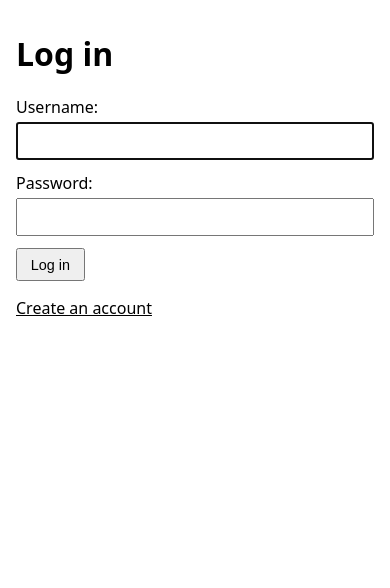
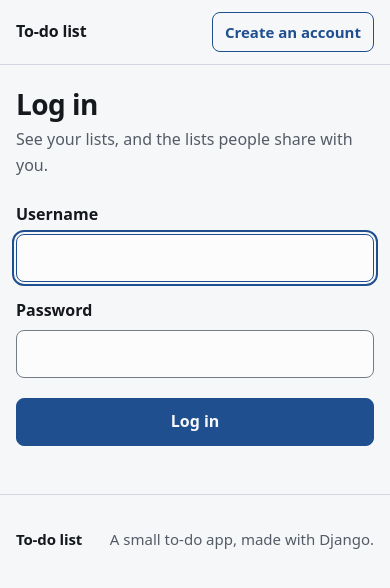
Before and after one commit to Compiledex/anyone-can-build-todo, a Django app: page /accounts/login/ in a window 390 px wide. Shown: the top 588 px of the page. Run offline with Django 5.2, Linux system fonts and the light colour scheme.

Commit message:
Give the login and sign-up pages the landing page's design
Both pages now extend todos/site_base.html and use site.css, like the
landing page: the same header, footer, colors, font and buttons. The form
is on the left, with each label above its input, the error below the
input and Django's help text under that. On a wide screen one real app
screenshot is on the right; under 768px only the form shows.

What the forms do stays the same: the same addresses, fields, CSRF token,
hidden `next`, Django's messages and page titles. The header links only to
the other page. The sign-up button now says "Create an account" (was
"Sign up"), the same label as the landing page.

Co-Authored-By: Claude Opus 5.5 <noreply@anthropic.com>

```diff
--- /dev/null
+++ b/accounts/static/accounts/auth.css
@@ -0,0 +1,87 @@
+/* The login and sign-up pages (accounts/templates/registration/). They load this file
+   after the shared todos/static/todos/site.css, which has the colors, the font, the
+   header, the footer, the buttons and the form fields. This file only places the form
+   and the screenshot. It sets no color token, so the pages cannot drift apart. */
+
+/* The form on the left, one app screenshot on the right. */
+
+.auth {
+  padding: 3rem 0 4rem;
+}
+
+.auth-grid {
+  display: grid;
+  grid-template-columns: minmax(0, 26rem) minmax(0, 1fr);
+  align-items: start;
+  gap: 4rem;
+}
+
+.auth-main {
+  display: grid;
+  gap: 2rem;
+}
+
+.auth-head {
+  display: grid;
+  gap: 0.5rem;
+}
+
+.auth-head h1 {
+  font-size: clamp(1.75rem, 1.4rem + 1vw, 2.25rem);
+  letter-spacing: -0.02em;
+}
+
+.auth-intro {
+  color: var(--muted);
+}
+
+.auth-form {
+  display: grid;
+  gap: 1.25rem;
+}
+
+.auth-form .button {
+  justify-self: start;
+  margin-top: 0.25rem;
+}
+
+/* Errors that belong to the whole form, like a wrong password: above the fields. */
+
+.form-errors {
+  padding-left: 0.875rem;
+  border-left: 3px solid var(--error);
+}
+
+.auth-shot img {
+  max-height: 34rem;
+  width: auto;
+  margin-left: auto;
+}
+
+/* Under 768px: only the form, in one column. */
+
+@media (max-width: 767px) {
+  .auth {
+    padding: 1.5rem 0 3rem;
+  }
+
+  .auth-grid {
+    grid-template-columns: minmax(0, 1fr);
+  }
+
+  .auth-main {
+    gap: 1.5rem;
+  }
+
+  .auth-form {
+    gap: 1rem;
+  }
+
+  .auth-form .button {
+    justify-self: stretch;
+  }
+
+  .auth-shot {
+    display: none;
+  }
+}
--- /dev/null
+++ b/accounts/templates/registration/_auth_shot.html
@@ -0,0 +1,11 @@
+{% load static %}
+{% comment %}
+  The one app screenshot next to the login and sign-up forms, on a wide screen only
+  (auth.css hides it under 768px). The same picture as the landing page's first screen.
+  loading="lazy", so a phone, which does not show it, does not download it.
+{% endcomment %}
+<picture class="shot auth-shot">
+  <source srcset="{% static 'todos/landing/list-dark.webp' %}" media="(prefers-color-scheme: dark)" width="1088" height="1266">
+  <img src="{% static 'todos/landing/list-light.webp' %}" width="1088" height="1266" loading="lazy" decoding="async"
+       alt="The Home list: the menu of lists, the form to add a to-do, search and sort, and two to-dos with a priority, a due date and a tag. One is overdue, the other shows Steps: 2 of 5 done.">
+</picture>
--- /dev/null
+++ b/accounts/templates/registration/_field.html
@@ -0,0 +1,12 @@
+{% comment %}
+  One form field: the label above the input, then the error (below the input), then
+  Django's help text. Django gives the input aria-describedby (the ids of the help text
+  and of the error) and aria-invalid="true" when it has an error, so a screen reader
+  reads them with the input.
+{% endcomment %}
+<div class="field">
+  <label for="{{ field.id_for_label }}">{{ field.label }}</label>
+  {{ field }}
+  {{ field.errors }}
+  {% if field.help_text %}<div class="helptext" id="{{ field.auto_id }}_helptext">{{ field.help_text|safe }}</div>{% endif %}
+</div>
--- a/accounts/templates/registration/login.html
+++ b/accounts/templates/registration/login.html
@@ -1,16 +1,37 @@
-{% extends "base.html" %}
+{% extends "todos/site_base.html" %}
+{% load static %}
+{% comment %}
+  The login page. Same frame and CSS as the landing page (todos/site_base.html and
+  site.css); its own layout is in accounts/static/accounts/auth.css.
+  Django's LoginView gives `form` and `next`.
+{% endcomment %}
 
 {% block title %}Log in{% endblock %}
 
+{% block page_css %}<link rel="stylesheet" href="{% static 'accounts/auth.css' %}">{% endblock %}
+
+{% block nav %}
+        <a class="button button-secondary button-small" href="{% url 'signup' %}">Create an account</a>
+{% endblock %}
+
 {% block content %}
-  <h1>Log in</h1>
+    <section class="auth" aria-labelledby="auth-title">
+      <div class="container auth-grid">
+        <div class="auth-main">
+          <div class="auth-head">
+            <h1 id="auth-title">Log in</h1>
+            <p class="auth-intro">See your lists, and the lists people share with you.</p>
+          </div>
 
-  <form class="account" method="post" action="{% url 'login' %}">
-    {% csrf_token %}
-    {{ form.as_div }}
-    <input type="hidden" name="next" value="{{ next }}">
-    <button type="submit">Log in</button>
-  </form>
-
-  <p><a href="{% url 'signup' %}">Create an account</a></p>
+          <form class="auth-form" method="post" action="{% url 'login' %}">
+            {% csrf_token %}
+            {% if form.non_field_errors %}<div class="form-errors" role="alert">{{ form.non_field_errors }}</div>{% endif %}
+            {% for field in form %}{% include "registration/_field.html" %}{% endfor %}
+            <input type="hidden" name="next" value="{{ next }}">
+            <button class="button button-primary" type="submit">Log in</button>
+          </form>
+        </div>
+        {% include "registration/_auth_shot.html" %}
+      </div>
+    </section>
 {% endblock %}
```
Also changed, not shown: AGENTS.md (+6 -3 lines), accounts/templates/registration/signup.html (+31 -9 lines), accounts/tests/integration/test_auth_pages.py (added, +291 -0 lines), todos/tests/cuj/test_auth_pages.py (added, +164 -0 lines), todos/tests/cuj/test_journeys.py (+1 -1 lines), todos/tests/unit/test_site_css.py (+1 -0 lines), README.md.
